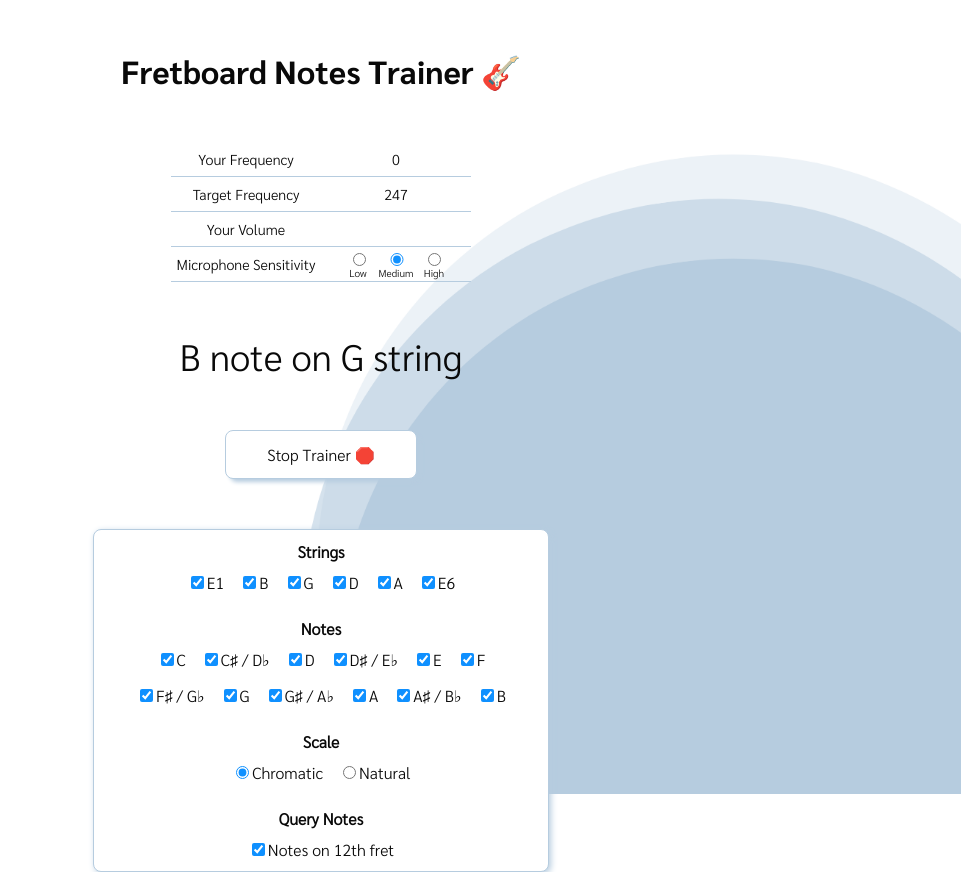
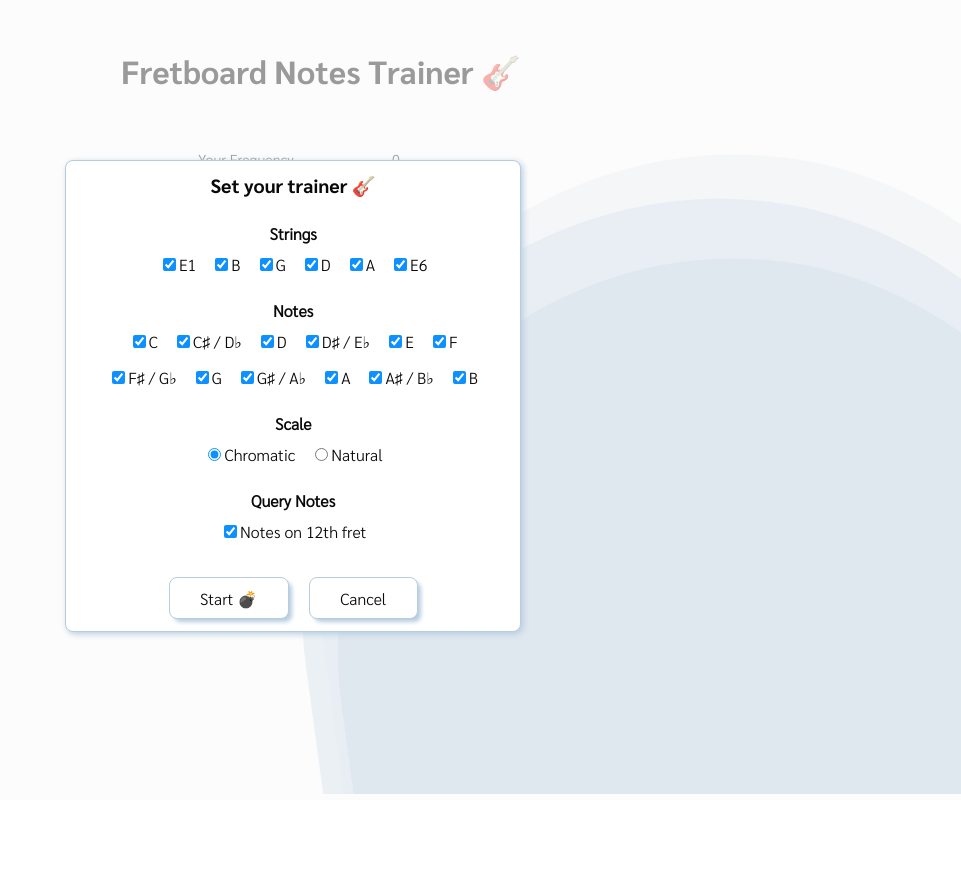
Before and after one commit to nikolanekudova/fretboard-notes-trainer, a React (Vite) app: page / in a window 1280 px wide. Both pictures are taken after a click on the button "Start Trainer 🎶". Shown: the whole page, without its empty margins (319-1280 px from the left). After the commit the page ends 800 px from the top, so only its background shows below. Built offline with nearby package versions, Linux system fonts and the light colour scheme; no server answers.

Commit message:
updated css for modal window

```diff
--- a/src/components/Inputs.jsx
+++ b/src/components/Inputs.jsx
@@ -8,10 +8,12 @@ export function Inputs({
     chromaticNatural,
     changeChromaticNatural,
     queryNotes,
-    setQueryNotes
+    setQueryNotes,
 }) {
     return (
+        <div className="background-inputs-wrapper">
             <div className="inputs-wrapper">
+                <h3>Set your trainer 🎸</h3>
                 <div>
                     <div className="header-inputs">Strings</div>
                     <div className="strings-wrapper">
@@ -89,13 +91,18 @@ export function Inputs({
                                 type="checkbox"
                                 checked={queryNotes}
                                 onChange={() =>
-                                setQueryNotes(prevState => !prevState)
+                                    setQueryNotes((prevState) => !prevState)
                                 }
                             />
                             Notes on 12th fret
                         </label>
                     </div>
                 </div>
+                <div className="inputs-btns-wrapper">
+                    <button>Start 💣</button>
+                    <button>Cancel</button>
+                </div>
+            </div>
         </div>
     );
 }
--- a/src/components/TrainerPage.jsx
+++ b/src/components/TrainerPage.jsx
@@ -17,6 +17,7 @@ export function TrainerPage(appStart, setAppStart) {
         volume: "❗️",
     });
     const [showCorrect, setShowCorrect] = useState(false);
+    const [showInputs, setShowInputs] = useState(true);
     const [strings, setStrings] = useState({
         E1: true,
         B: true,
@@ -42,7 +43,8 @@ export function TrainerPage(appStart, setAppStart) {
     const [chromaticNatural, setChromaticNatural] = useState("chromatic");
     const [queryNotes, setQueryNotes] = useState(true);
     const [correctFrequency, setCorrectFrequency] = useState(false);
-    const [microphoneSensitivity, setMicrophoneSensitivity] = useState("medium");
+    const [microphoneSensitivity, setMicrophoneSensitivity] =
+        useState("medium");
     const microphoneSensitivityRef = useRef(0.005);
 
     function calculateMicrophoneSensitivity(sensitivity) {
@@ -86,7 +88,9 @@ export function TrainerPage(appStart, setAppStart) {
 
     // Update the sensitivity number whenever the sensitivity value changes
     useEffect(() => {
-        const sensitivityValue = calculateMicrophoneSensitivity(microphoneSensitivity);
+        const sensitivityValue = calculateMicrophoneSensitivity(
+            microphoneSensitivity
+        );
 
         microphoneSensitivityRef.current = sensitivityValue;
     }, [microphoneSensitivity]);
@@ -193,6 +197,18 @@ export function TrainerPage(appStart, setAppStart) {
     return (
         <div>
             {showCorrect && <CorrectPage />}
+            {showInputs && (
+                <Inputs
+                    strings={strings}
+                    setStrings={setStrings}
+                    notes={notes}
+                    setNotes={setNotes}
+                    chromaticNatural={chromaticNatural}
+                    changeChromaticNatural={changeChromaticNatural}
+                    queryNotes={queryNotes}
+                    setQueryNotes={setQueryNotes}
+                />
+            )}
             <div className="trainer-page-wrapper">
                 <div className="table-wrapper">
                     <div className="table-row-wrapper">
@@ -208,7 +224,8 @@ export function TrainerPage(appStart, setAppStart) {
                         <div className="volume-bar-container">
                             <div
                                 className={`volume-bar ${
-                                    noteStringFrequency.volume < microphoneSensitivityRef.current
+                                    noteStringFrequency.volume <
+                                    microphoneSensitivityRef.current
                                         ? "volume-weak"
                                         : ""
                                 }`}
@@ -264,7 +281,7 @@ export function TrainerPage(appStart, setAppStart) {
                     {noteStringFrequency.string} string
                 </div>
                 <button onClick={stopTuner}>Stop Trainer 🛑</button>
-                <Inputs
+                {/* <Inputs
                     strings={strings}
                     setStrings={setStrings}
                     notes={notes}
@@ -273,7 +290,7 @@ export function TrainerPage(appStart, setAppStart) {
                     changeChromaticNatural={changeChromaticNatural}
                     queryNotes={queryNotes}
                     setQueryNotes={setQueryNotes}
-                />
+                /> */}
             </div>
         </div>
     );
--- a/src/index.css
+++ b/src/index.css
@@ -28,6 +28,12 @@ body {
 h1 {
     margin: 0;
     font-size: 2em;
+    font-family: 'SarabunBold', sans-serif;
+}
+
+h3 {
+    margin: 0;
+    font-size: 1.2em;
     font-family: 'SarabunBold', sans-serif;
 }
 
@@ -201,7 +207,20 @@ input:hover {
     text-align: right;
 }
 
+.background-inputs-wrapper {
+    position: absolute;
+    left: 0;
+    top: 0;
+    width: 100vw;
+    height: 100vh;
+    background-color: rgb(250, 250, 250, 0.6);
+}
+
 .inputs-wrapper {
+    position: absolute;
+    top: 20vh;
+    left: 30vw;
+    z-index: 1;
     display: flex;
     flex-direction: column;
     gap: 25px;
@@ -214,6 +233,21 @@ input:hover {
     border: 1px solid var(--primary-color);
     transition: all 0.3s;
     box-shadow: 2px 2px 6px var(--primary-color);
+
+    h3 {
+        font-width: 500;
+    }
+}
+
+.inputs-btns-wrapper {
+    display: flex;
+    justify-content: center;
+    gap: 20px;
+    padding-top: 10px;
+
+    button {
+        padding: 0.6em 1.9em;
+    }
 }
 
 .header-inputs {
@@ -268,6 +302,9 @@ input[type='radio'], input[type="checkbox"] {
 
     .inputs-wrapper {
         min-width: auto;
+        top: 10vh;
+        left: 0;
+        margin: 10px;
     }
 
     .trainer-page-wrapper {
```
Lines whose indentation alone changed are shown as unchanged.
